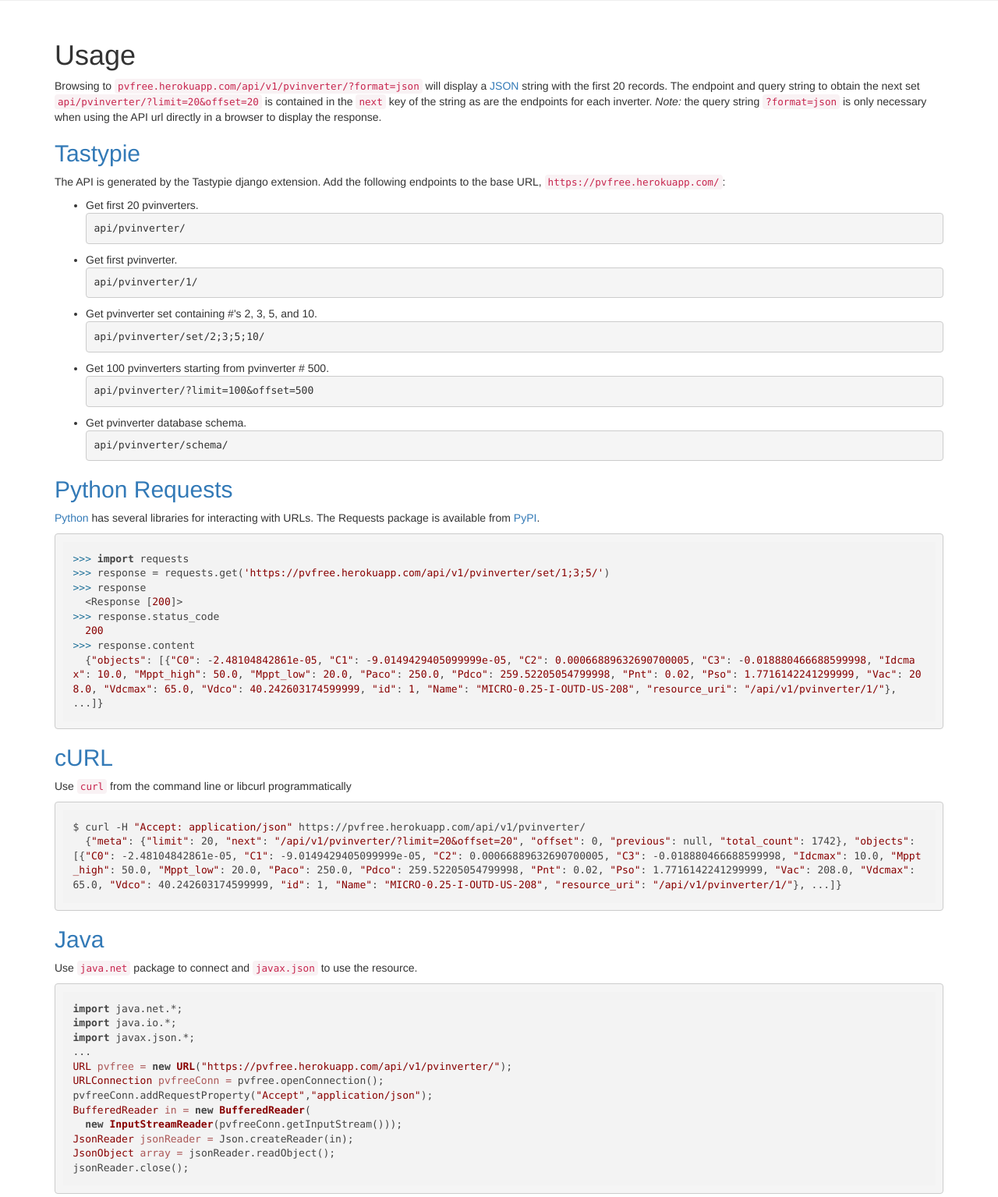
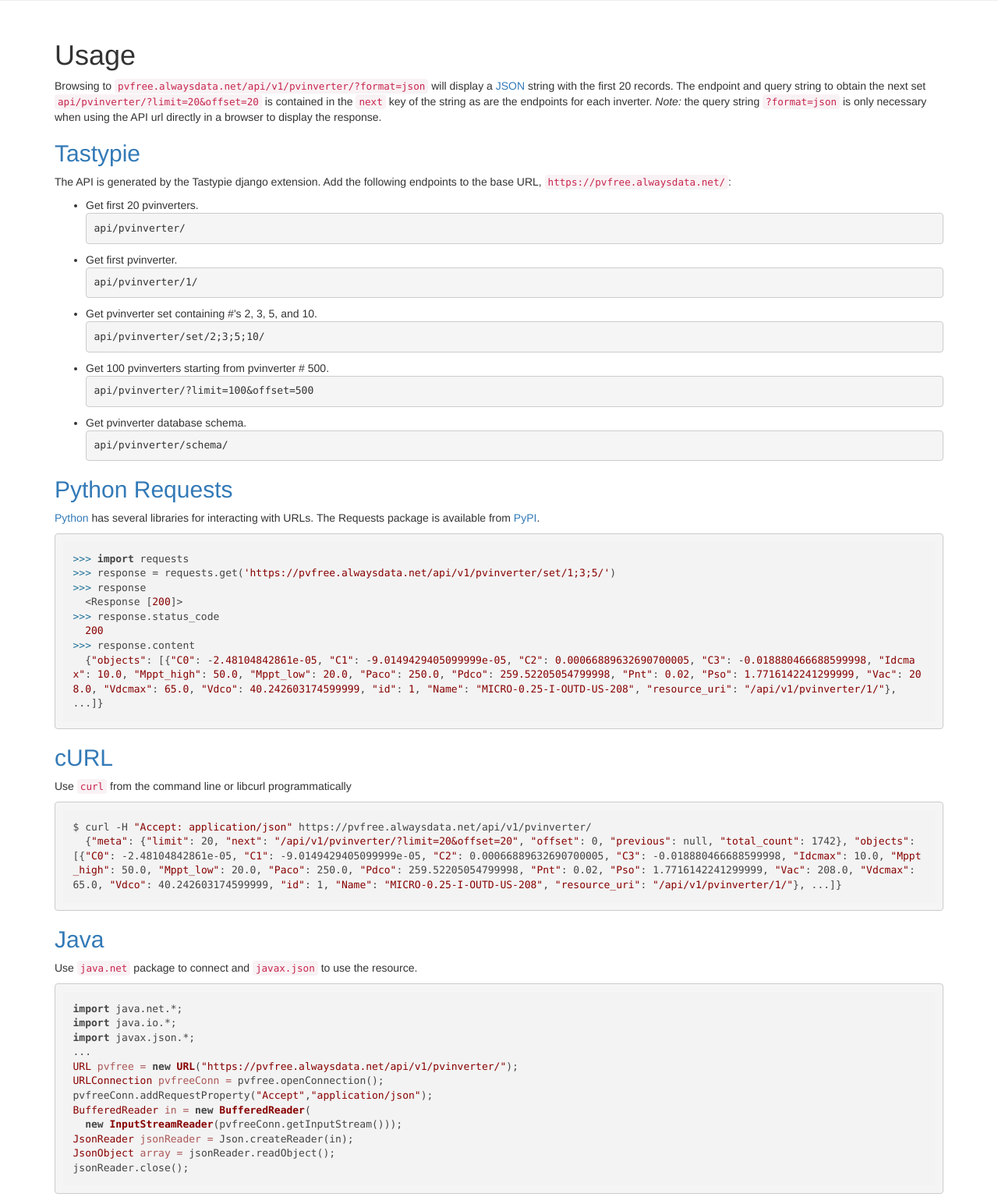
Before and after one commit to BreakingBytes/pvfree, a Django app: page / in a window 1280 px wide. Shown: the part 289-1824 px from the top of the page at 78% size. Run offline with Django 3.2, Linux system fonts and the light colour scheme; some libraries are stand-ins or nearby versions.

Commit message:
replace herokuapp.com with alwaysdata.net for now

```diff
--- a/templates/index.html
+++ b/templates/index.html
@@ -20,10 +20,10 @@
 
 <div class="container">
   <h1>Usage</h1>
-  <p>Browsing to <a target="_blank" href="/api/v1/pvinverter/?format=json"><code>pvfree.herokuapp.com/api/v1/pvinverter/?format=json</code></a> will display a <a target="_blank" href="http://json.org/">JSON</a> string with the first 20 records. The endpoint and query string to obtain the next set <a target="_blank" href="/api/v1/pvinverter/?format=json&limit=20&offset=20"><code>api/pvinverter/?limit=20&offset=20</code></a> is contained in the <code>next</code> key of the string as are the endpoints for each inverter. <i>Note:</i> the query string <code>?format=json</code> is only necessary when using the API url directly in a browser to display the response.</p>
+  <p>Browsing to <a target="_blank" href="/api/v1/pvinverter/?format=json"><code>pvfree.alwaysdata.net/api/v1/pvinverter/?format=json</code></a> will display a <a target="_blank" href="http://json.org/">JSON</a> string with the first 20 records. The endpoint and query string to obtain the next set <a target="_blank" href="/api/v1/pvinverter/?format=json&limit=20&offset=20"><code>api/pvinverter/?limit=20&offset=20</code></a> is contained in the <code>next</code> key of the string as are the endpoints for each inverter. <i>Note:</i> the query string <code>?format=json</code> is only necessary when using the API url directly in a browser to display the response.</p>
   <h2><a target="_blank" href="https://django-tastypie.readthedocs.org/en/latest/">Tastypie</a></h2>
   <p>The API is generated by the Tastypie django extension. Add the following endpoints to the base URL,
-<a target="_blank" href="/"><code>https://pvfree.herokuapp.com/</code></a>:</p>
+<a target="_blank" href="/"><code>https://pvfree.alwaysdata.net/</code></a>:</p>
   <ul>
   <li>Get first 20 pvinverters.
   <pre>api/pvinverter/</pre>
@@ -44,7 +44,7 @@
   <h2><a target="_blank" href="https://requests.readthedocs.io/en/master/">Python Requests</a></h2>
   <p><a targt="_blank" href="https://python.org">Python</a> has several libraries for interacting with URLs. The Requests package is available from <a target="_blank" href="https://pypi.python.org/pypi/requests">PyPI</a>.</p>
 <pre><code class="language-python">&gt;&gt;&gt; import requests
-&gt;&gt;&gt; response = requests.get('https://pvfree.herokuapp.com/api/v1/pvinverter/set/1;3;5/')
+&gt;&gt;&gt; response = requests.get('https://pvfree.alwaysdata.net/api/v1/pvinverter/set/1;3;5/')
 &gt;&gt;&gt; response
   &lt;Response [200]&gt;
 &gt;&gt;&gt; response.status_code
@@ -54,7 +54,7 @@
 </code></pre>
   <h2><a target="_blank" href="https://curl.haxx.se/">cURL</a></h2>
   <p>Use <code>curl</code> from the command line or libcurl programmatically</p>
-<pre><code class="language-bash">$ curl -H "Accept: application/json" https://pvfree.herokuapp.com/api/v1/pvinverter/
+<pre><code class="language-bash">$ curl -H "Accept: application/json" https://pvfree.alwaysdata.net/api/v1/pvinverter/
   {"meta": {"limit": 20, "next": "/api/v1/pvinverter/?limit=20&amp;offset=20", "offset": 0, "previous": null, "total_count": 1742}, "objects": [{"C0": -2.48104842861e-05, "C1": -9.0149429405099999e-05, "C2": 0.00066889632690700005, "C3": -0.018880466688599998, "Idcmax": 10.0, "Mppt_high": 50.0, "Mppt_low": 20.0, "Paco": 250.0, "Pdco": 259.52205054799998, "Pnt": 0.02, "Pso": 1.7716142241299999, "Vac": 208.0, "Vdcmax": 65.0, "Vdco": 40.242603174599999, "id": 1, "Name": "MICRO-0.25-I-OUTD-US-208", "resource_uri": "/api/v1/pvinverter/1/"}, ...]}
 </code></pre>
   <h2><a target="_blank" href="https://oracle.com/java">Java</a></h2>
@@ -63,7 +63,7 @@
 import java.io.*;
 import javax.json.*;
 ...
-URL pvfree = new URL("https://pvfree.herokuapp.com/api/v1/pvinverter/");
+URL pvfree = new URL("https://pvfree.alwaysdata.net/api/v1/pvinverter/");
 URLConnection pvfreeConn = pvfree.openConnection();
 pvfreeConn.addRequestProperty("Accept","application/json");
 BufferedReader in = new BufferedReader(
```
Also changed, not shown: readme.md.
